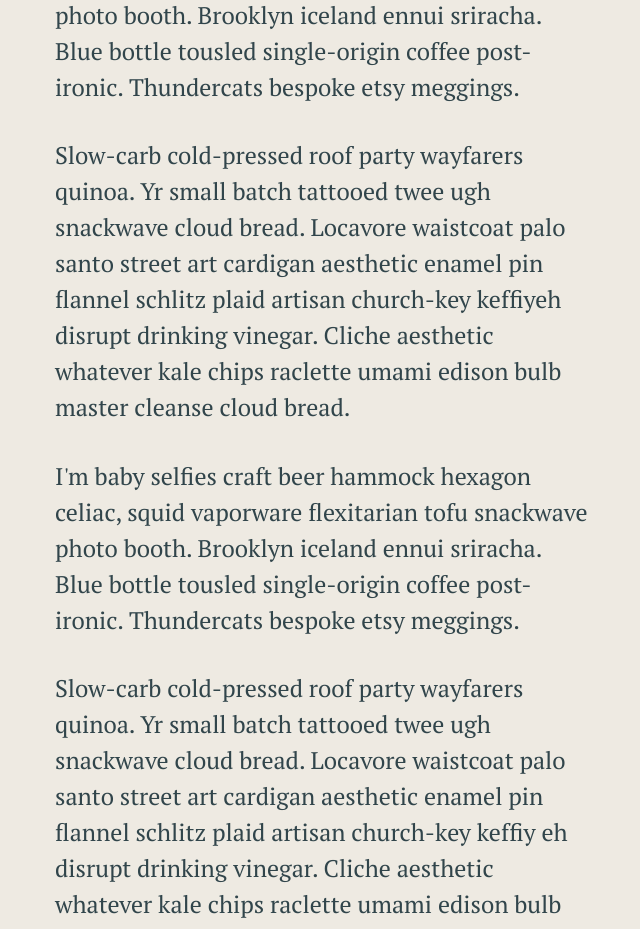
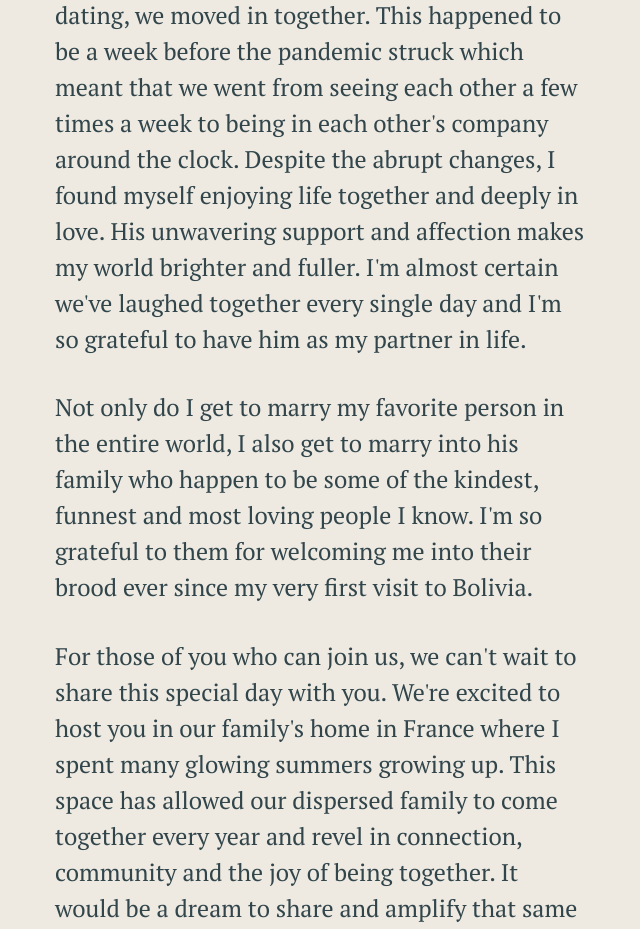
Before and after one commit to WeHateNick/nico-and-nadejda-wedding, a Next.js app: page / in a window 1280 px wide. Shown: the part 3040-3969 px from the top of the page, without its empty margins (585-1225 px from the left). Built offline with nearby package versions, Linux system fonts and the light colour scheme.

Commit message:
dejy blurb

```diff
--- a/pages/index.js
+++ b/pages/index.js
@@ -95,32 +95,43 @@
             <h2 className={styles.profiles__single__title}>The bride</h2>
             <div className={styles.profiles__single__content}>
               <p>
-                I&apos;m baby selfies craft beer hammock hexagon celiac, squid
-                vaporware flexitarian tofu snackwave photo booth. Brooklyn
-                iceland ennui sriracha. Blue bottle tousled single-origin coffee
-                post-ironic. Thundercats bespoke etsy meggings.
+                I met Nico almost five years ago and have been smitten with him
+                ever since. After a few years of dating, we moved in together.
+                This happened to be a week before the pandemic struck which
+                meant that we went from seeing each other a few times a week to
+                being in each other&apos;s company around the clock. Despite the
+                abrupt changes, I found myself enjoying life together and deeply
+                in love. His unwavering support and affection makes my world
+                brighter and fuller. I&apos;m almost certain we&apos;ve laughed
+                together every single day and I&apos;m so grateful to have him
+                as my partner in life.
               </p>
               <p>
-                Slow-carb cold-pressed roof party wayfarers quinoa. Yr small
-                batch tattooed twee ugh snackwave cloud bread. Locavore
-                waistcoat palo santo street art cardigan aesthetic enamel pin
-                flannel schlitz plaid artisan church-key keffiyeh disrupt
-                drinking vinegar. Cliche aesthetic whatever kale chips raclette
-                umami edison bulb master cleanse cloud bread.
+                Not only do I get to marry my favorite person in the entire
+                world, I also get to marry into his family who happen to be some
+                of the kindest, funnest and most loving people I know. I&apos;m
+                so grateful to them for welcoming me into their brood ever since
+                my very first visit to Bolivia.
               </p>
               <p>
-                I&apos;m baby selfies craft beer hammock hexagon celiac, squid
-                vaporware flexitarian tofu snackwave photo booth. Brooklyn
-                iceland ennui sriracha. Blue bottle tousled single-origin coffee
-                post-ironic. Thundercats bespoke etsy meggings.
+                For those of you who can join us, we can&apos;t wait to share
+                this special day with you. We&apos;re excited to host you in our
+                family&apos;s home in France where I spent many glowing summers
+                growing up. This space has allowed our dispersed family to come
+                together every year and revel in connection, community and the
+                joy of being together. It would be a dream to share and amplify
+                that same energy with you all next September.
               </p>
               <p>
-                Slow-carb cold-pressed roof party wayfarers quinoa. Yr small
-                batch tattooed twee ugh snackwave cloud bread. Locavore
-                waistcoat palo santo street art cardigan aesthetic enamel pin
-                flannel schlitz plaid artisan church-key keffiy eh disrupt
-                drinking vinegar. Cliche aesthetic whatever kale chips raclette
-                umami edison bulb master cleanse cloud bread.
+                We&apos;re planning on having a lamb roast and bonfire on the
+                farm the day before the wedding ceremony along with a farewell
+                brunch on Sunday to close out the weekend&apos;s festivities. We
+                recommend staying in the surrounding area if you&apos;re
+                planning on joining us for those activities. Otherwise, our
+                venue is about an hour away from Paris so staying there is
+                definitely an option. We can help arrange transport from your
+                lodgings in the surrounding area or Paris as we get closer to
+                the big day. We hope to see you there!
               </p>
             </div>
           </div>
@@ -171,8 +182,8 @@
                 el viaje, la estadía o cualquier otra acomodación.
               </p>
               <p>
-                It also shouldn’t go unsaid that we are still suffering through
-                a global pandemic that makes large gatherings and travel
+                It also shouldn&apos;t go unsaid that we are still suffering
+                through a global pandemic that makes large gatherings and travel
                 complicated and unpredictable. We will be doing our best to keep
                 track of health regulations, recommendations by the CDC and make
                 our best to accommodate to whatever situation arises in
@@ -184,10 +195,10 @@
               </p>
               <p>
                 I kind of already said this above in Spanish, but for my
-                American friends that didn’t already c/p that part to Google
-                Translate, I know that asking you to travel all the way to
-                France is a lot to ask. I completely understand if the trip is
-                just not something you can feasibly do, and your love and
+                American friends that didn&apos;t already c/p that part to
+                Google Translate, I know that asking you to travel all the way
+                to France is a lot to ask. I completely understand if the trip
+                is just not something you can feasibly do, and your love and
                 support will still be very much felt in France.
               </p>
               <p>
@@ -200,7 +211,7 @@
                 join us in the celebration of our love, but a chance to take a
                 beautiful trip and make another great memory together.
               </p>
-              <p>I’ll be working on my French, I hope you do too.</p>
+              <p>I&apos;ll be working on my French, I hope you do too.</p>
               <p>&ndash; Nicolas</p>
             </div>
           </div>
```
